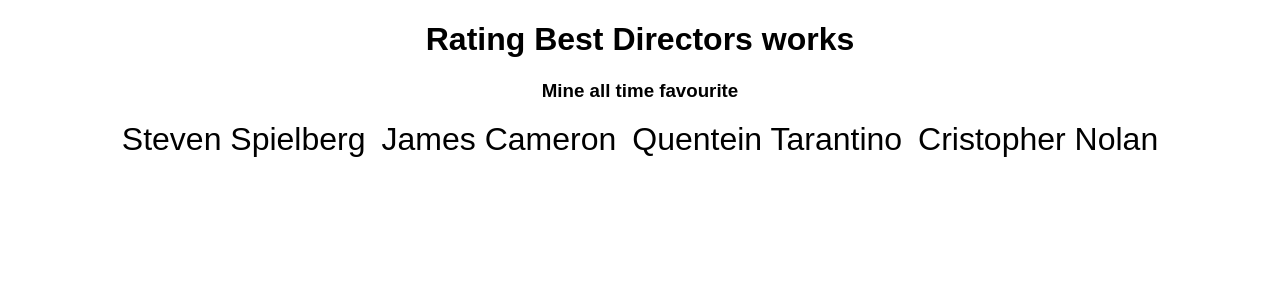
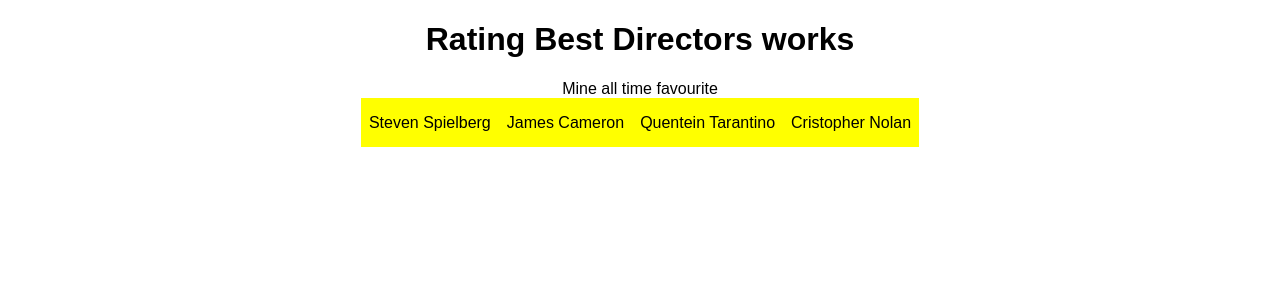
Before and after one commit to DEVNETWORLD/Best-Directors, a React (Create React App) app: page / in a window 1280 px wide. Shown: the top 300 px of the page. Built offline with nearby package versions, Linux system fonts and the light colour scheme.

Commit message:
button design

```diff
--- a/src/App.js
+++ b/src/App.js
@@ -1,29 +1,37 @@
 import "./styles.css";
 import React, { useState } from "react";
-var directorList= {
-  "Steven Spielberg" : "Scheindler's List",
-  "James Cameron" : "Titanic",
+var directorList = {
+  "Steven Spielberg": "Scheindler's List",
+  "James Cameron": "Titanic",
   "Quentein Tarantino": "Pulp Fiction",
   "Cristopher Nolan": "Prestige"
-
 };
-var currentList= Object.keys(directorList);
-
+var currentList = Object.keys(directorList);
 
 export default function App() {
-  const [movies, setmovies]= useState("");
-   function clickdirectorHanler(movie){
+  const [movies, setmovies] = useState("");
+  function clickdirectorHanler(movie) {
     var movies = directorList[movie];
     setmovies(movies);
   }
   return (
     <div className="App">
       <h1>Rating Best Directors works</h1>
-      <h3>Mine all time favourite</h3>
-      {
-      currentList.map(function (movie){      return (
+      <p>Mine all time favourite</p>
+      {currentList.map(function (movie) {
+        return (
           <span
-          style={{ fontSize: "2rem", padding: "0.5rem", cursor: "pointer" }}
+            style={{
+              border: "1px solid var",
+              backgroundColor: "yellow",
+              fontSize: "1rem",
+              paddingRight: "0.5rem",
+              paddingLeft: "0.5rem",
+              paddingTop: "1rem",
+              paddingBottom: "1rem",
+
+              cursor: "pointer"
+            }}
             key={movie}
             onClick={() => clickdirectorHanler(movie)}
           >
@@ -33,6 +41,5 @@
       })}
       <h2 style={{ font: "bold" }}>{movies}</h2>
     </div>
-
   );
 }
```
Lines whose indentation alone changed are shown as unchanged.
